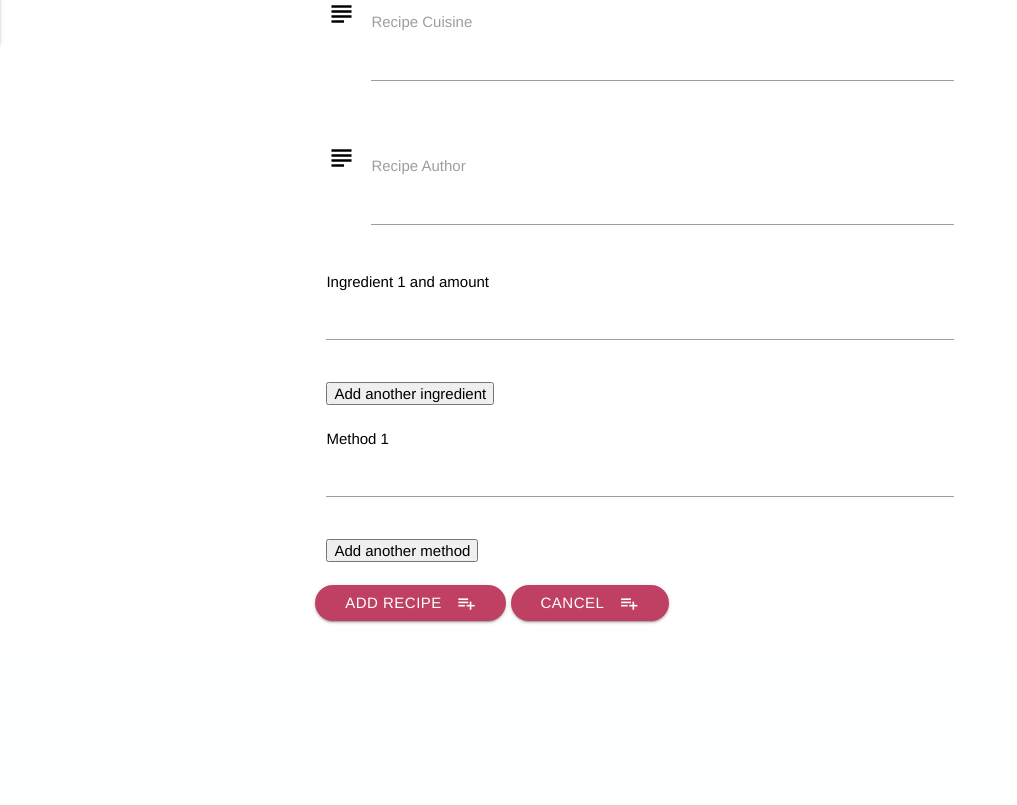
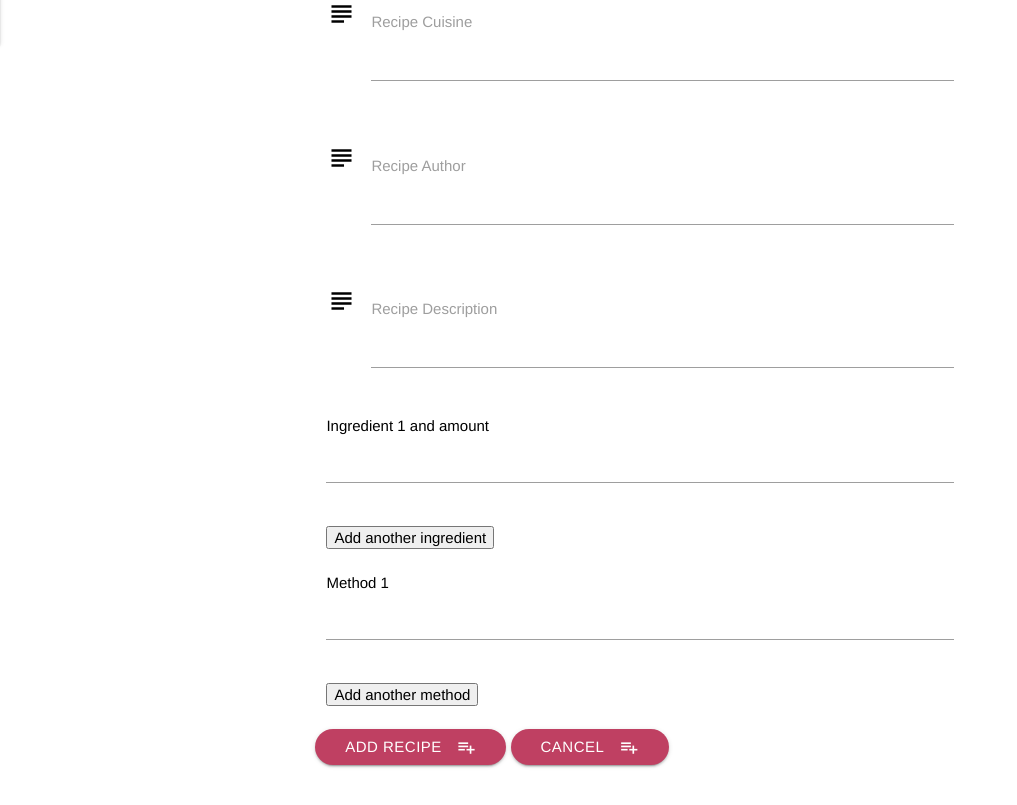
Before and after one commit to saraa123/cookbook_project, a Flask app: page /add_recipe in a window 1280 px wide. Shown: the part 816-1621 px from the top of the page, without its empty margins (0-1017 px from the left). Before the commit the page ends 1440 px from the top, so only its background shows below. Run offline with Flask 2, Linux system fonts and the light colour scheme; data that the repository does not hold is empty; some libraries are stand-ins or nearby versions.

Commit message:
Added textarea for recipe information

```diff
--- a/templates/addrecipe.html
+++ b/templates/addrecipe.html
@@ -76,11 +76,20 @@
                     <label for="cuisine">Recipe Cuisine</label>
                 </div>
             </div>
+
             <div class="row">
                 <div class="input-field col s12">
                     <i class="material-icons prefix">subject</i>
                     <textarea id="author" name="author_name" type="textarea" class="materialize-textarea"></textarea>
                     <label for="author">Recipe Author</label>
+                </div>
+            </div>
+
+            <div class="row">
+                <div class="input-field col s12">
+                    <i class="material-icons prefix">subject</i>
+                    <textarea id="recipe_info" name="recipe_info" type="textarea" class="materialize-textarea"></textarea>
+                    <label for="recipe_info">Recipe Description</label>
                 </div>
             </div>
 
```
Also changed, not shown: templates/editrecipe.html (+8 -0 lines).
